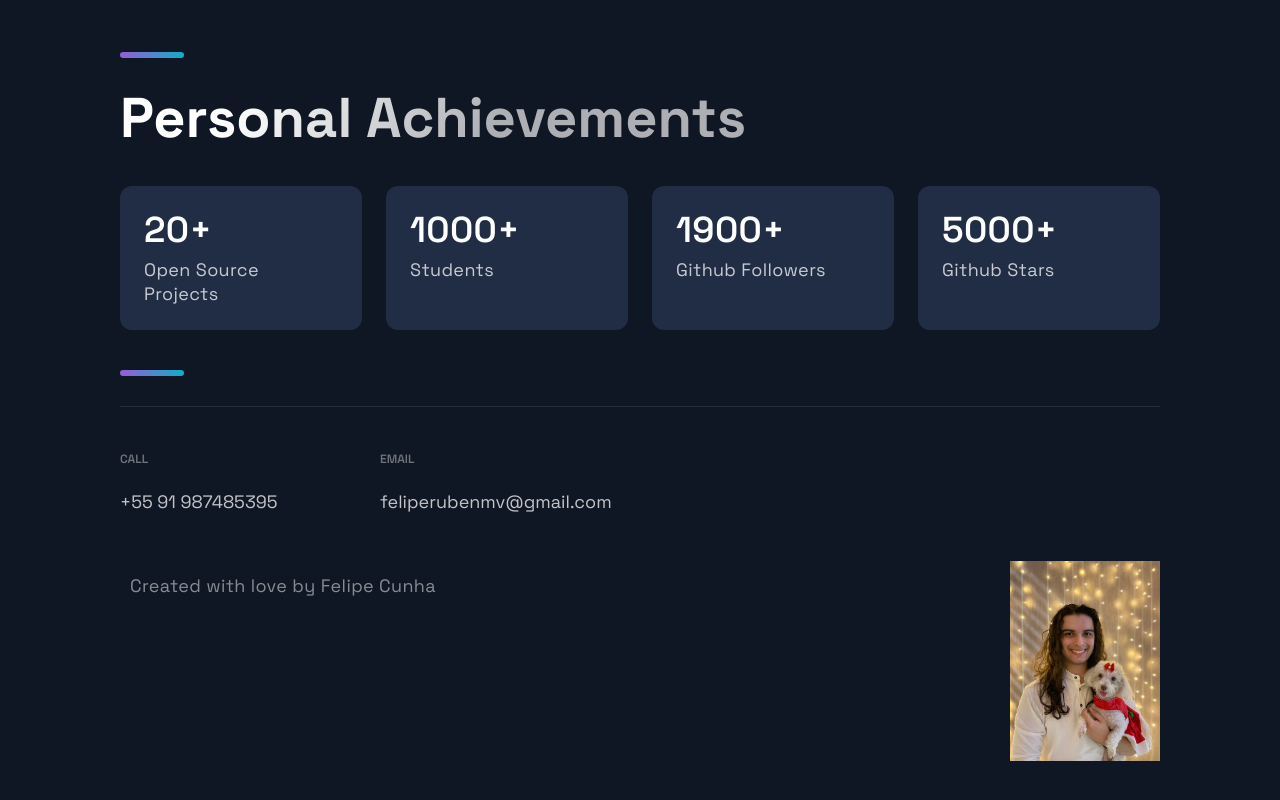
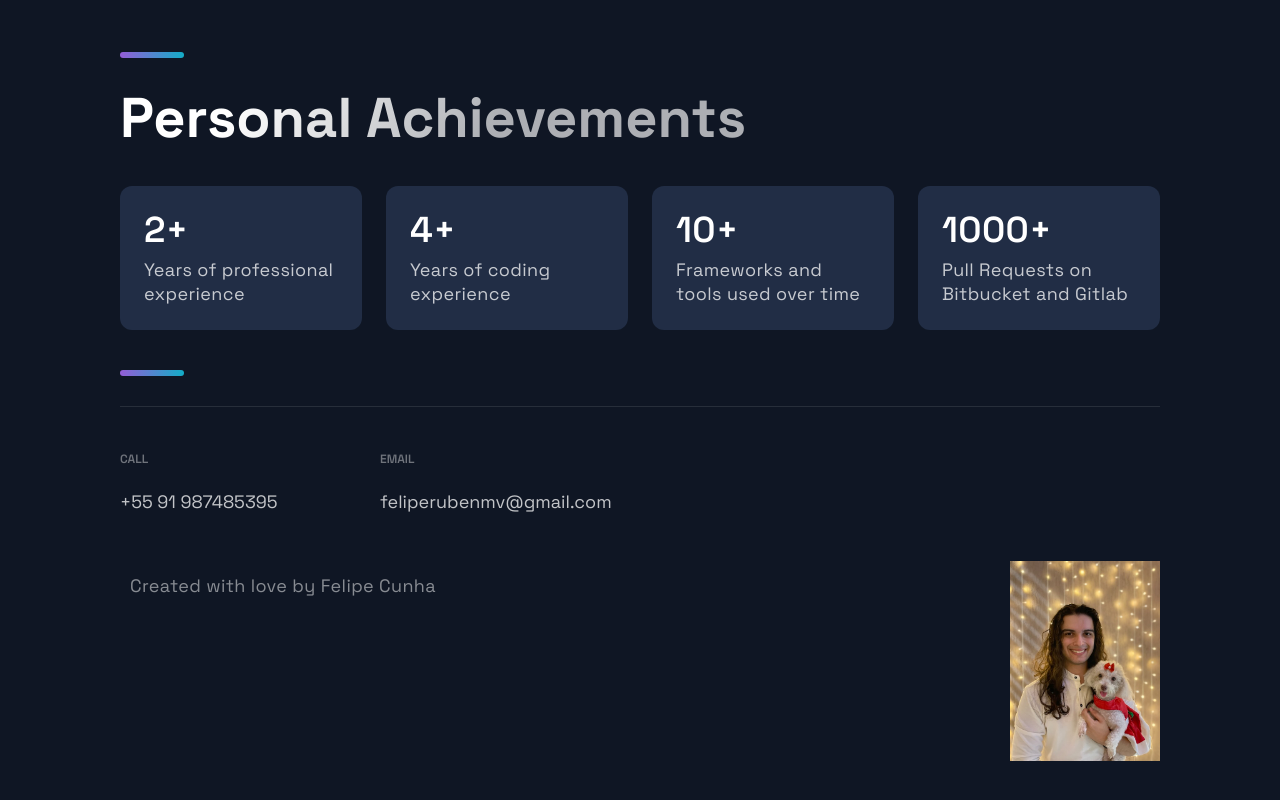
Before and after one commit to feliperucunha/next-portfolio, a Next.js app: page / in a window 1280 px wide. Shown: the part 3128-3928 px from the top of the page. Built offline with nearby package versions, Linux system fonts and the light colour scheme.

Commit message:
accomplishments written

```diff
--- a/src/constants/constants.js
+++ b/src/constants/constants.js
@@ -47,10 +47,10 @@ export const TimeLineData = [
 ];
 
 export const AccomplishmentsData = [
-  { number: 20, text: 'Open Source Projects'},
-  { number: 1000, text: 'Students', },
-  { number: 1900, text: 'Github Followers', },
-  { number: 5000, text: 'Github Stars', }
+  { number: 2, text: 'Years of professional experience' },
+  { number: 4, text: 'Years of coding experience', },
+  { number: 10, text: 'Frameworks and tools used over time', },
+  { number: 1000, text: 'Pull Requests on Bitbucket and Gitlab', }
 ];
 
 export const FooterImage = {
```
